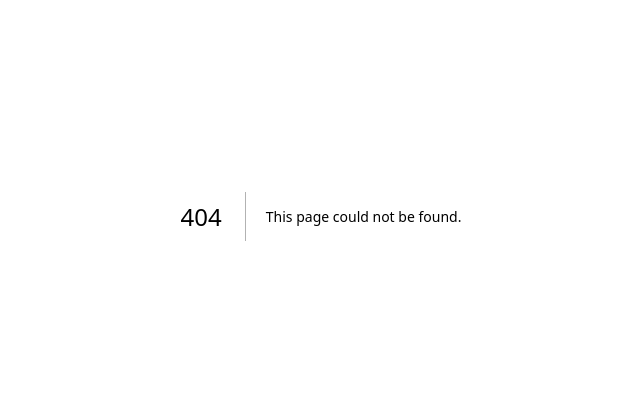
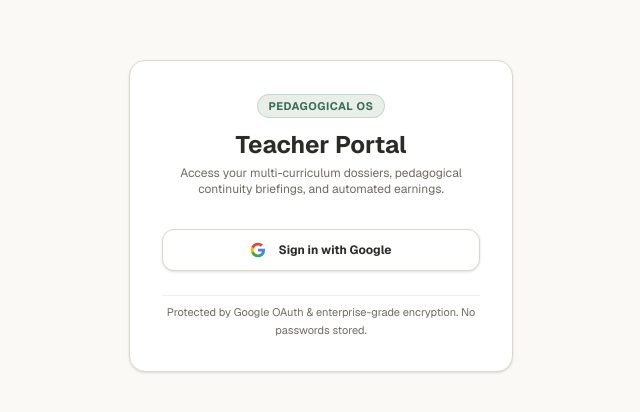
Before and after one commit to hibatullahsyauqi/tutoring-platform, a Next.js app: page /login in a window 1280 px wide. Before the commit this address had no page. Shown: the part 184-596 px from the top of the page, without its empty margins (319-959 px from the left). Built offline with nearby package versions, Linux system fonts and the light colour scheme; no server answers.

Commit message:
feat(auth): integrate Supabase Auth with Google OAuth and multi-tenant session isolation

```diff
--- a/package.json
+++ b/package.json
@@ -10,6 +10,8 @@
   },
   "dependencies": {
     "@prisma/client": "6",
+    "@supabase/ssr": "^0.12.7",
+    "@supabase/supabase-js": "^2.117.2",
     "next": "16.3.5",
     "react": "19.2.8",
     "react-dom": "19.2.8"
--- /dev/null
+++ b/src/app/actions/auth.ts
@@ -0,0 +1,10 @@
+'use server';
+
+import { createClient } from '@/lib/supabase/server';
+import { redirect } from 'next/navigation';
+
+export async function signOutAction() {
+  const supabase = await createClient();
+  await supabase.auth.signOut();
+  redirect('/login');
+}
--- /dev/null
+++ b/src/app/auth/callback/route.ts
@@ -0,0 +1,39 @@
+import { NextResponse } from 'next/server';
+import { createClient } from '@/lib/supabase/server';
+import { prisma } from '@/lib/prisma';
+
+export async function GET(request: Request) {
+  const { searchParams, origin } = new URL(request.url);
+  const code = searchParams.get('code');
+  const next = searchParams.get('next') ?? '/';
+
+  if (code) {
+    const supabase = await createClient();
+    const { data, error } = await supabase.auth.exchangeCodeForSession(code);
+
+    if (!error && data.user) {
+      const email = data.user.email;
+      const name =
+        data.user.user_metadata?.full_name ||
+        data.user.user_metadata?.name ||
+        email?.split('@')[0] ||
+        'Tutor';
+
+      if (email) {
+        // Automatic Multi-Tenant Sync: Link to existing or create new tutor profile
+        await prisma.tutor.upsert({
+          where: { email },
+          update: { name },
+          create: {
+            name,
+            email,
+          },
+        });
+      }
+
+      return NextResponse.redirect(`${origin}${next}`);
+    }
+  }
+
+  return NextResponse.redirect(`${origin}/login?error=auth_failed`);
+}
--- /dev/null
+++ b/src/app/login/page.tsx
@@ -0,0 +1,76 @@
+'use client';
+
+import { useState } from 'react';
+import { createClient } from '@/lib/supabase/client';
+
+export default function LoginPage() {
+  const [loading, setLoading] = useState(false);
+  const supabase = createClient();
+
+  const handleGoogleLogin = async () => {
+    setLoading(true);
+    try {
+      await supabase.auth.signInWithOAuth({
+        provider: 'google',
+        options: {
+          redirectTo: `${window.location.origin}/auth/callback`,
+        },
+      });
+    } catch (err) {
+      console.error('Failed to sign in with Google:', err);
+      setLoading(false);
+    }
+  };
+
+  return (
+    <main className="min-h-screen bg-[#faf9f6] flex items-center justify-center p-6 font-sans">
+      <div className="w-full max-w-sm bg-white border border-[#ddd8cd] rounded-2xl p-8 shadow-sm space-y-6 text-center">
+
+        <div>
+          <span className="text-[11px] font-bold uppercase tracking-wider text-[#3d6b52] bg-[#e8efe9] px-2.5 py-1 rounded-full border border-[#3d6b52]/20">
+            Pedagogical OS
+          </span>
+          <h1 className="text-2xl font-bold text-[#2b2b28] mt-3">Teacher Portal</h1>
+          <p className="text-xs text-[#6f6b62] mt-1">
+            Access your multi-curriculum dossiers, pedagogical continuity briefings, and automated earnings.
+          </p>
+        </div>
+
+        <div className="pt-2">
+          <button
+            type="button"
+            onClick={handleGoogleLogin}
+            disabled={loading}
+            className="w-full bg-white hover:bg-[#faf9f6] text-[#2b2b28] font-bold text-xs py-3 px-4 rounded-xl border border-[#ddd8cd] shadow-sm transition-all flex items-center justify-center gap-3 disabled:opacity-50"
+          >
+            {/* Google G Logo SVG */}
+            <svg className="w-4 h-4" viewBox="0 0 24 24">
+              <path
+                fill="#4285F4"
+                d="M22.56 12.25c0-.78-.07-1.53-.2-2.25H12v4.26h5.92c-.26 1.37-1.04 2.53-2.21 3.31v2.77h3.57c2.08-1.92 3.28-4.74 3.28-8.09z"
+              />
+              <path
+                fill="#34A853"
+                d="M12 23c2.97 0 5.46-.98 7.28-2.66l-3.57-2.77c-.98.66-2.23 1.06-3.71 1.06-2.86 0-5.29-1.93-6.16-4.53H2.18v2.84C3.99 20.53 7.7 23 12 23z"
+              />
+              <path
+                fill="#FBBC05"
+                d="M5.84 14.09c-.22-.66-.35-1.36-.35-2.09s.13-1.43.35-2.09V7.06H2.18C1.43 8.55 1 10.22 1 12s.43 3.45 1.18 4.94l2.85-2.22.81-.63z"
+              />
+              <path
+                fill="#EA4335"
+                d="M12 5.38c1.62 0 3.06.56 4.21 1.64l3.15-3.15C17.45 2.09 14.97 1 12 1 7.7 1 3.99 3.47 2.18 7.06l3.66 2.84c.87-2.6 3.3-4.52 6.16-4.52z"
+              />
+            </svg>
+            <span>{loading ? 'Connecting to Google...' : 'Sign in with Google'}</span>
+          </button>
+        </div>
+
+        <p className="text-[11px] text-[#6f6b62] leading-relaxed pt-2 border-t border-[#ddd8cd]/40">
+          Protected by Google OAuth & enterprise-grade encryption. No passwords stored.
+        </p>
+
+      </div>
+    </main>
+  );
+}
--- a/src/app/page.tsx
+++ b/src/app/page.tsx
@@ -1,11 +1,42 @@
 import { prisma } from '@/lib/prisma';
+import { createClient } from '@/lib/supabase/server';
+import { redirect } from 'next/navigation';
 import Link from 'next/link';
+import { signOutAction } from '@/app/actions/auth';
 
 export const dynamic = 'force-dynamic';
 
 export default async function DashboardPage() {
-  const tutor = await prisma.tutor.findFirst();
+  // 1. Verify Authentication via Supabase
+  const supabase = await createClient();
+  const {
+    data: { user },
+  } = await supabase.auth.getUser();
+
+  if (!user || !user.email) {
+    redirect('/login');
+  }
+
+  // 2. Fetch or Sync the logged-in Tutor profile
+  const tutor = await prisma.tutor.findUnique({
+    where: { email: user.email },
+  });
+
+  // If tutor profile isn't in DB yet, sync it
+  const activeTutor =
+    tutor ||
+    (await prisma.tutor.create({
+      data: {
+        email: user.email,
+        name: user.user_metadata?.full_name || user.email.split('@')[0],
+      },
+    }));
+
+  // 3. Multi-Tenant Query: Load ONLY this tutor's students!
   const students = await prisma.student.findMany({
+    where: {
+      tutorId: activeTutor.id,
+    },
     include: {
       enrollments: {
         include: {
@@ -32,12 +63,17 @@ export default async function DashboardPage() {
     },
   });
 
+  // Calculate earnings for ONLY this tutor's completed sessions
   const completedSessions = await prisma.session.findMany({
-    where: { status: 'COMPLETED' },
+    where: {
+      student: {
+        tutorId: activeTutor.id,
+      },
+      status: 'COMPLETED',
+    },
     include: { course: true },
   });
 
-  // Financial Engine
   let grossSalary = 0;
   let totalFines = 0;
 
@@ -67,10 +103,10 @@ export default async function DashboardPage() {
     totalFines += s.fineAmount;
   });
 
-  const pphTax = grossSalary * 0.025; // 2.5% withholding tax
+  const pphTax = grossSalary * 0.025;
   const netSalary = Math.max(0, grossSalary - pphTax - totalFines);
 
-  // Latest session for primary student (e.g. Maya)
+  // Latest session for primary student
   const primaryStudent = students[0];
   const lastSession = primaryStudent?.sessions[0];
   const lastReflection = lastSession?.reflection;
@@ -83,29 +119,37 @@ export default async function DashboardPage() {
         <header className="border-b border-[#ddd8cd] pb-6 flex flex-col md:flex-row md:items-center md:justify-between gap-4">
           <div>
             <span className="text-xs font-semibold uppercase tracking-wider text-[#3d6b52] bg-[#e8efe9] px-2.5 py-1 rounded-full">
-              Pedagogical OS · STEM Tutoring
+              Pedagogical OS · Multi-Tenant
             </span>
             <h1 className="text-2xl font-bold tracking-tight mt-2">
               Tutoring Dashboard
             </h1>
             <p className="text-sm text-[#6f6b62]">
-              Tutor: <span className="font-semibold text-[#2b2b28]">{tutor?.name || 'Syauqi'}</span> · Schedule: Wed, Thu, Fri (18:30 WIB) & Sat
+              Logged in as: <span className="font-semibold text-[#2b2b28]">{activeTutor.name}</span> ({user.email})
             </p>
           </div>
 
           <div className="flex items-center gap-3">
             <Link
               href="/library"
-              className="bg-white hover:bg-[#faf9f6] border border-[#ddd8cd] text-[#3d6b52] px-4 py-2.5 rounded-lg text-sm font-semibold transition-colors shadow-sm inline-flex items-center gap-1.5"
+              className="bg-white hover:bg-[#faf9f6] border border-[#ddd8cd] text-[#3d6b52] px-3.5 py-2 rounded-lg text-xs font-semibold transition-colors shadow-sm inline-flex items-center gap-1.5"
             >
-              📚 Library Vault
+              📚 Library
             </Link>
             <Link
               href="/sessions/new"
-              className="bg-[#3d6b52] hover:bg-[#2d523e] text-white px-4 py-2.5 rounded-lg text-sm font-semibold transition-colors shadow-sm inline-flex items-center gap-2"
+              className="bg-[#3d6b52] hover:bg-[#2d523e] text-white px-3.5 py-2 rounded-lg text-xs font-semibold transition-colors shadow-sm inline-flex items-center gap-1.5"
             >
-              <span>+</span> Log New Session
+              <span>+</span> Log Session
             </Link>
+            <form action={signOutAction}>
+              <button
+                type="submit"
+                className="bg-white hover:bg-red-50 text-[#a3462f] border border-[#ddd8cd] px-3 py-2 rounded-lg text-xs font-semibold transition-colors shadow-sm"
+              >
+                Sign Out
+              </button>
+            </form>
           </div>
         </header>
 
@@ -150,13 +194,13 @@ export default async function DashboardPage() {
         {/* METRICS & CONTINUITY BRIEFING */}
         <div className="grid grid-cols-1 md:grid-cols-3 gap-6">
 
-          {/* LEFT: PRE-SESSION CONTINUITY BRIEFING */}
+          {/* PRE-SESSION CONTINUITY BRIEFING */}
           <section className="bg-white border border-[#ddd8cd] rounded-xl p-5 shadow-sm space-y-4">
             <div>
               <h2 className="text-xs font-bold uppercase tracking-wider text-[#3d6b52]">
                 ⚡ Next Session Warm-up Briefing
               </h2>
-              <p className="text-[11px] text-[#6f6b62]">Actionable takeaways from Maya's latest session</p>
+              <p className="text-[11px] text-[#6f6b62]">Actionable takeaways from your student's latest session</p>
             </div>
 
             {lastSession ? (
@@ -187,15 +231,15 @@ export default async function DashboardPage() {
             )}
           </section>
 
-          {/* RIGHT: STUDENT ROSTER */}
+          {/* STUDENT ROSTER */}
           <section className="md:col-span-2 bg-white border border-[#ddd8cd] rounded-xl p-5 shadow-sm space-y-4">
             <div className="flex items-center justify-between">
               <div className="flex items-center gap-2">
                 <h2 className="text-xs font-bold uppercase tracking-wider text-[#6f6b62]">
-                  Active Students
+                  Your Active Students
                 </h2>
                 <span className="text-xs bg-[#e8efe9] text-[#3d6b52] font-semibold px-2 py-0.5 rounded">
-                  {students.length} Student{students.length > 1 ? 's' : ''}
+                  {students.length} Student{students.length !== 1 ? 's' : ''}
                 </span>
               </div>
 
@@ -207,6 +251,11 @@ export default async function DashboardPage() {
               </Link>
             </div>
 
+            {students.length === 0 ? (
+              <div className="p-8 text-center text-xs text-[#6f6b62] border border-dashed border-[#ddd8cd] rounded-xl">
+                You haven't onboarded any students yet. Click <strong>+ Add Student</strong> above to register your first student.
+              </div>
+            ) : (
               <div className="divide-y divide-[#ddd8cd]">
                 {students.map((student) => {
                   const enrollment = student.enrollments[0];
@@ -243,6 +292,7 @@ export default async function DashboardPage() {
                   );
                 })}
               </div>
+            )}
           </section>
 
         </div>
--- /dev/null
+++ b/src/lib/supabase/client.ts
@@ -0,0 +1,8 @@
+import { createBrowserClient } from '@supabase/ssr';
+
+export function createClient() {
+  return createBrowserClient(
+    process.env.NEXT_PUBLIC_SUPABASE_URL!,
+    process.env.NEXT_PUBLIC_SUPABASE_ANON_KEY!
+  );
+}
--- /dev/null
+++ b/src/lib/supabase/server.ts
@@ -0,0 +1,27 @@
+import { createServerClient } from '@supabase/ssr';
+import { cookies } from 'next/headers';
+
+export async function createClient() {
+  const cookieStore = await cookies();
+
+  return createServerClient(
+    process.env.NEXT_PUBLIC_SUPABASE_URL!,
+    process.env.NEXT_PUBLIC_SUPABASE_ANON_KEY!,
+    {
+      cookies: {
+        getAll() {
+          return cookieStore.getAll();
+        },
+        setAll(cookiesToSet) {
+          try {
+            cookiesToSet.forEach(({ name, value, options }) =>
+              cookieStore.set(name, value, options)
+            );
+          } catch {
+            // Ignored if called from a Server Component
+          }
+        },
+      },
+    }
+  );
+}
```
Also changed, not shown: 1 other file (tests, documents, lock files or other folders). Lines whose indentation alone changed are shown as unchanged.
